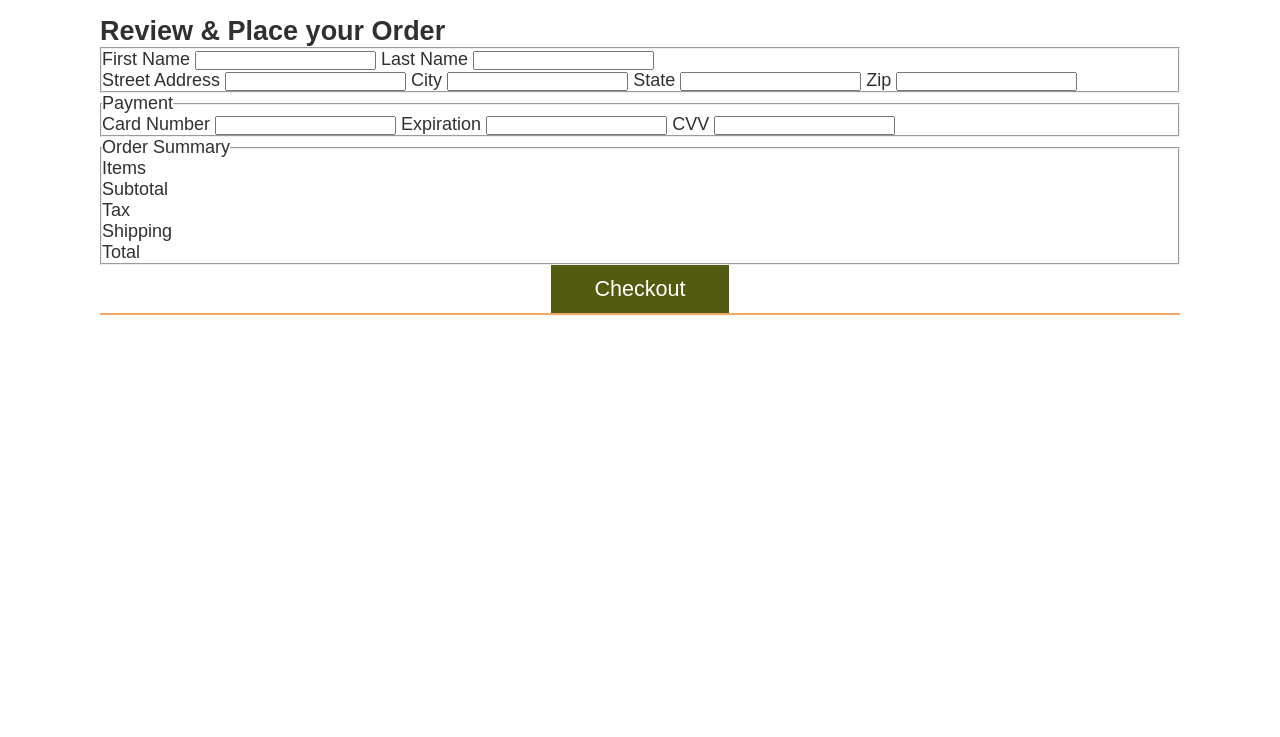
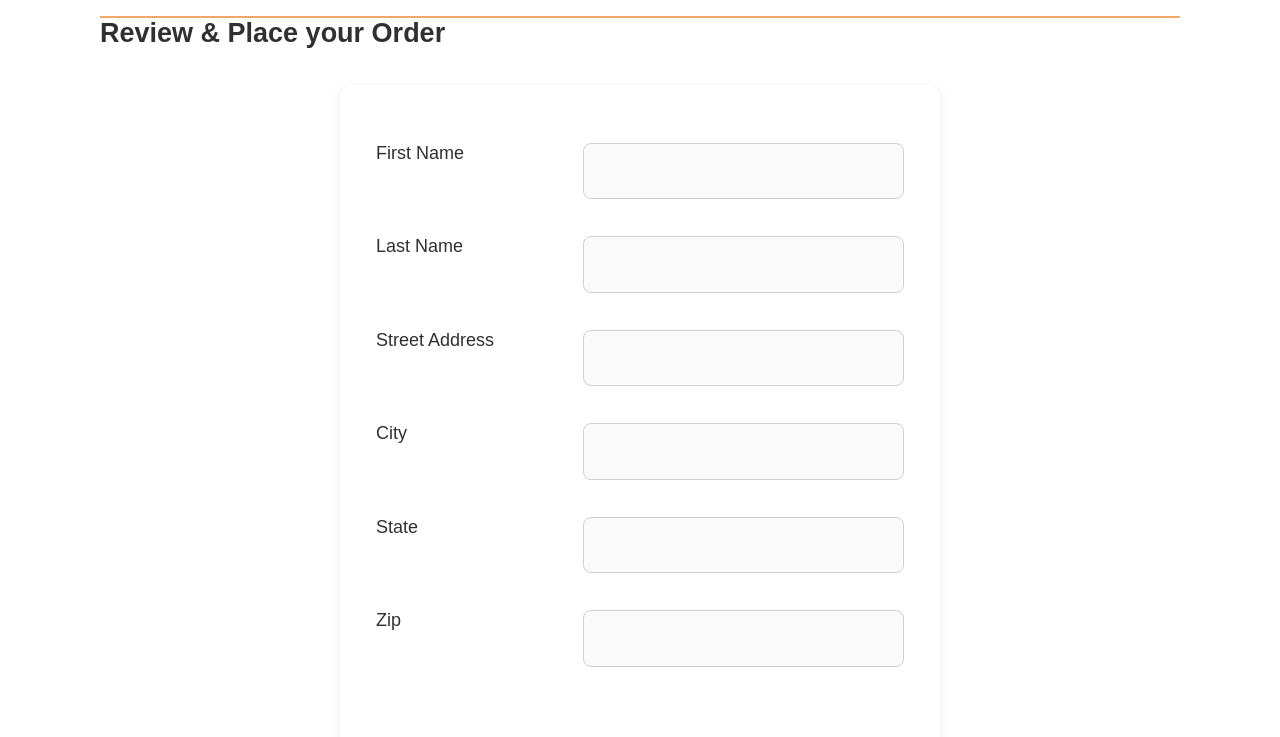
Before and after one commit to Stevensavarin/wdd-330, a website: page src/checkout/index.html in a window 1280 px wide. Shown: the top 737 px of the page. Drawn offline with Linux system fonts and the light colour scheme.

Commit message:
updated styling and fixed order summary calcs

```diff
--- a/src/checkout/index.html
+++ b/src/checkout/index.html
@@ -1,22 +1,19 @@
 <!doctype html>
 
 <html lang="en">
+
 <head>
-    <meta charset="UTF-8" />
-
-    <meta name="viewport" content="width=device-width, initial-scale=1.0" />
-
+  <meta charset="UTF-8">
+  <meta name="viewport" content="width=device-width, initial-scale=1.0">
   <title>Sleep Outside | Checkout</title>
-
-    <link rel="stylesheet" href="/css/style.css" />
-
+  <link rel="stylesheet" href="/css/style.css">
   <script src="../js/checkout.js" type="module"></script>
 </head>
 
 <body>
-    <header id="main-header"></header>
+  <header class="divider" id="main-header"></header>
 
-    <main class="divider">
+  <main class="divider checkout">
     <h2>Review & Place your Order</h2>
     <section class="checkout-form">
       <form name="checkout">
@@ -56,18 +53,12 @@
 
         <fieldset class="checkout-summary">
           <legend>Order Summary</legend>
-
           <div class="order__summary">
-              <div>Items</div>
-              <div id="num-items"></div>
-              <div>Subtotal</div>
-              <div id="cartTotal"></div>
-              <div>Tax</div>
-              <div id="tax"></div>
-              <div>Shipping</div>
-              <div id="shipping"></div>
-              <div>Total</div>
-              <div id="orderTotal"></div>
+            <div><span class="summary-label">Items:</span> <span id="num-items" class="summary-value"></span></div>
+            <div><span class="summary-label">Subtotal:</span> <span id="cartTotal" class="summary-value"></span></div>
+            <div><span class="summary-label">Tax:</span> <span id="tax" class="summary-value"></span></div>
+            <div><span class="summary-label">Shipping:</span> <span id="shipping" class="summary-value"></span></div>
+            <div><span class="summary-label">Total:</span> <span id="orderTotal" class="summary-value"></span></div>
           </div>
         </fieldset>
         <button type="submit" id="checkoutSubmit">Checkout</button>
@@ -77,4 +68,5 @@
 
   <footer id="main-footer"></footer>
 </body>
+
 </html>
--- a/src/css/style.css
+++ b/src/css/style.css
@@ -519,3 +519,103 @@ footer {
     max-width: 150px;
   }
 }
+
+/* --- Checkout Page Improvements --- */
+
+.checkout-form {
+  max-width: 600px;
+  margin: 2em auto;
+  background: #fff;
+  border-radius: 12px;
+  box-shadow: 0 2px 12px rgba(0,0,0,0.07);
+  padding: 2em 2em 1.5em 2em;
+}
+
+.checkout-form fieldset {
+  border: none;
+  margin-bottom: 2em;
+  padding: 0;
+}
+
+.checkout-form legend {
+  font-size: 1.2em;
+  font-weight: bold;
+  color: var(--secondary-color);
+  margin-bottom: 1em;
+}
+
+.checkout__name,
+.checkout__address,
+.checkout__payment {
+  display: flex;
+  flex-wrap: wrap;
+  gap: 1.5em 2em;
+  margin-bottom: 1.5em;
+}
+
+.checkout__name label,
+.checkout__address label,
+.checkout__payment label {
+  flex: 1 1 120px;
+  margin-bottom: 0.5em;
+  font-weight: 500;
+}
+
+.checkout__name input,
+.checkout__address input,
+.checkout__payment input {
+  flex: 2 1 220px;
+  padding: 0.8em 1em;
+  font-size: 1.1em;
+  border-radius: 8px;
+  border: 1px solid var(--light-grey);
+  margin-bottom: 0.5em;
+  background: #fafafa;
+}
+
+.checkout-summary {
+  background: #f8f8f8;
+  border-radius: 8px;
+  padding: 1.2em 1em 1.2em 1em;
+  margin-bottom: 1.5em;
+}
+
+.order__summary {
+  display: flex;
+  flex-direction: column;
+  gap: 0.7em;
+}
+
+.order__summary div {
+  font-size: 1.08em;
+  margin-bottom: 0.2em;
+}
+
+.summary-label {
+  color: var(--secondary-color, #4caf50); /* fallback to green if variable not set */
+  font-weight: 500;
+  margin-right: 0.5em;
+}
+
+.summary-value {
+  color: #222;
+  font-weight: 400;
+}
+
+#checkoutSubmit {
+  width: 100%;
+  margin-top: 1.5em;
+  padding: 0.9em 0;
+  font-size: 1.2em;
+  border-radius: 8px;
+  background: var(--primary-color);
+  color: #fff;
+  border: none;
+  transition: background 0.2s;
+}
+
+#checkoutSubmit:hover {
+  background: var(--tertiary-color);
+}
+
+/* --- End Checkout Page Improvements --- */
--- a/src/js/CheckoutProcess.mjs
+++ b/src/js/CheckoutProcess.mjs
@@ -43,29 +43,33 @@ export default class CheckoutProcess {
   }
 
   calculateItemSummary() {
-    // calculate and display the total amount of the items in the cart, and the number of items.
+    // calculate and display the total quantity of items in the cart, and the subtotal
+    const itemNumElement = document.querySelector(
+      this.outputSelector + " #num-items"
+    );
     const summaryElement = document.querySelector(
       this.outputSelector + " #cartTotal"
     );
-    const itemNumElement = document.querySelector(
-      this.outputSelector + " #num-items"
-    );
-    itemNumElement.innerText = this.list.length;
+    // Sum up the quantity of each item
+    const totalQuantity = this.list.reduce((sum, item) => sum + (item.quantity || 1), 0);
+    itemNumElement.innerText = totalQuantity;
     // calculate the total of all the items in the cart
-    const amounts = this.list.map((item) => item.FinalPrice);
-    this.itemTotal = amounts.reduce((sum, item) => sum + item);
-    summaryElement.innerText = `$${this.itemTotal}`;;
+    const amounts = this.list.map((item) => (item.FinalPrice * (item.quantity || 1)));
+    this.itemTotal = amounts.reduce((sum, item) => sum + item, 0);
+    summaryElement.innerText = `$${this.itemTotal.toFixed(2)}`; // Add $ sign back
   }
 
   calculateOrderTotal() {
-    // calculate the shipping and tax amounts. Then use them to along with the cart total to figure out the order total
-    this.tax = (this.itemTotal * .06);
-    this.shipping = 10 + (this.list.length - 1) * 2;
-    this.orderTotal = (
+    // Calculate total quantity of all items
+    const totalQuantity = this.list.reduce((sum, item) => sum + (item.quantity || 1), 0);
+
+    this.tax = this.itemTotal * 0.06;
+    this.shipping = 10 + (totalQuantity > 1 ? (totalQuantity - 1) * 2 : 0);
+    this.orderTotal =
       parseFloat(this.itemTotal) +
       parseFloat(this.tax) +
-      parseFloat(this.shipping)
-    )
+      parseFloat(this.shipping);
+
     // display the totals.
     this.displayOrderTotals();
   }
--- a/src/js/checkout.js
+++ b/src/js/checkout.js
@@ -1,6 +1,6 @@
 import { loadHeaderFooter } from "./utils.mjs";
 import { updateCartCount } from "./utils.mjs";
-import { CheckoutProcess } from "./CheckoutProcess.mjs";
+import CheckoutProcess from "./CheckoutProcess.mjs";
 
 loadHeaderFooter().then(() => {
   updateCartCount();
```
Also changed, not shown: src/cart/index.html (+1 -30 lines). Lines whose indentation alone changed are shown as unchanged.
